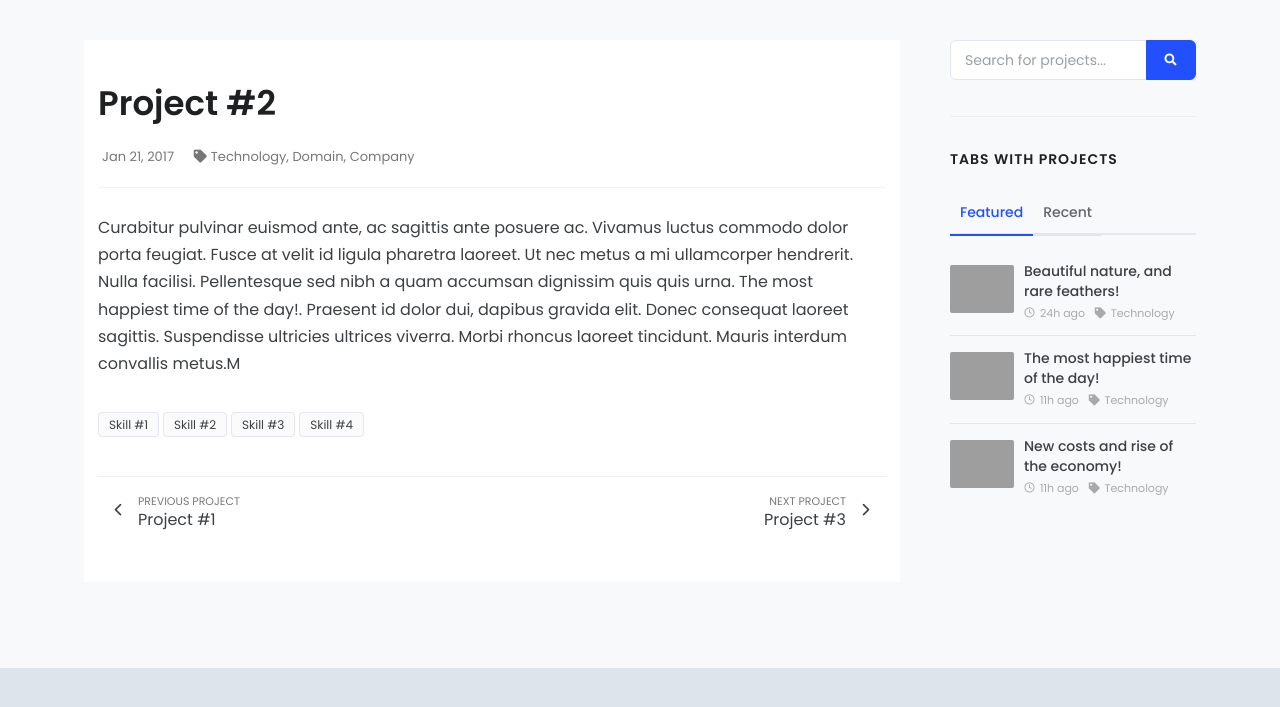
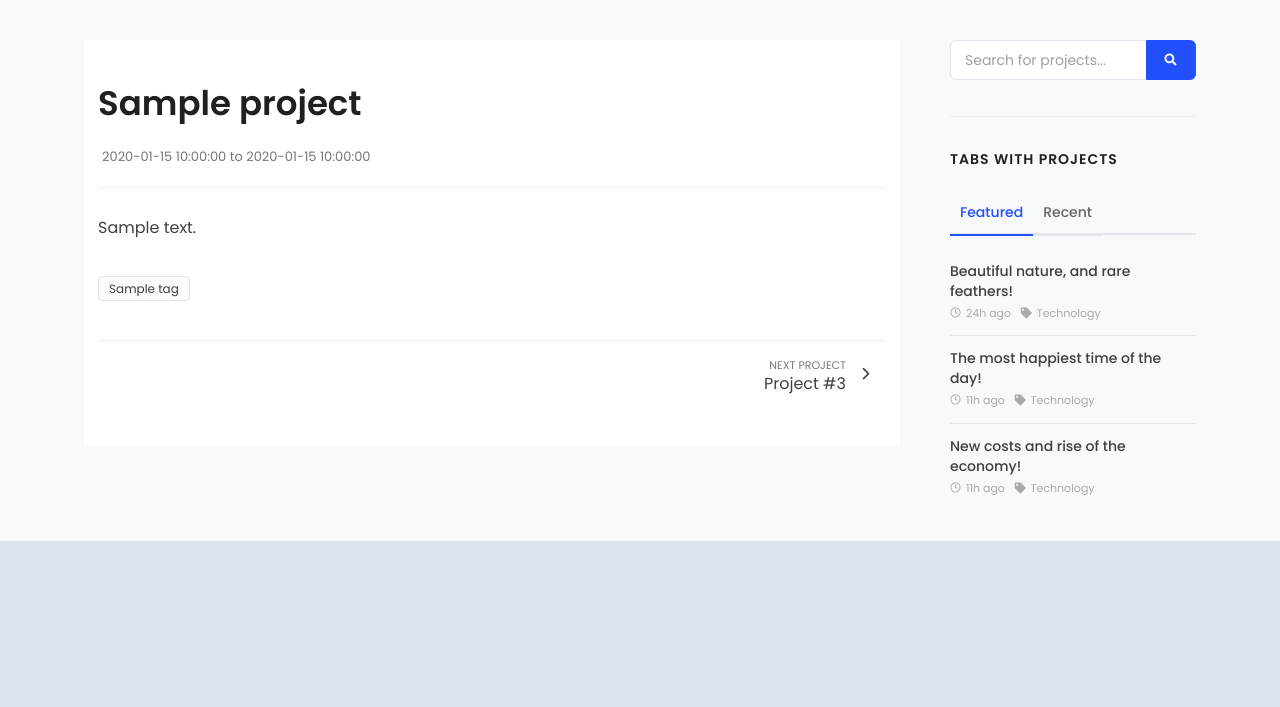
Before and after one commit to jayashankarjayan/jayashankarjayan, a Flask app: template application/templates/single-project.html in a window 1280 px wide. Shown: the part 80-787 px from the top of the page. Run offline with Flask 2, Linux system fonts and the light colour scheme; the template is opened without the code that fills it: most values are stand-ins (such as "Sample title", 1, 10 or a date in 2020); some libraries are stand-ins or nearby versions; some web fonts are replaced; grey boxes are pictures that could not be loaded.

Commit message:
dynamic data display on single project page

```diff
--- a/application/resume/persistance.py
+++ b/application/resume/persistance.py
@@ -1,6 +1,6 @@
 from models import read
-from resume._dataclass import Organization, ProjectsList
-
+from resume._dataclass import Organization
+from projects._dataclass import Project
 
 class Resume:
 
@@ -18,7 +18,7 @@ class Resume:
         records = read.get_project_list()
         projects = []
         for record in records:
-            projects.append(ProjectsList(*record))
+            projects.append(Project(*record))
 
         return projects
 
--- a/application/server.py
+++ b/application/server.py
@@ -1,4 +1,6 @@
 import os
+
+from flask import render_template
 
 from __init__ import APP
 from home.routes import BLUEPRINT_HOME
@@ -10,6 +12,10 @@ APP.register_blueprint(BLUEPRINT_HOME, url_prefix="/home")
 APP.register_blueprint(BLUEPRINT_RESUME, url_prefix="/resume")
 APP.register_blueprint(BLUEPRINT_PROJECTS, url_prefix="/projects")
 
+@APP.errorhandler(404)
+def resource_not_found(error):
+    return render_template("404.html"), 404
+
 if __name__ == "__main__":
     port = os.getenv("PORT", 5000)
     APP.run(host="0.0.0.0", port=port)
--- a/application/templates/page-about-me-basic.html
+++ b/application/templates/page-about-me-basic.html
@@ -80,7 +80,7 @@
                         <h2>Projects</h2>
                         {% for project in projects %}
                             <div class="mb-2">
-                                <a class="exp-designation" href="/projects/1">{{ project.name }}</a>
+                                <a class="exp-designation" href="/projects/{{ project.idm }}">{{ project.name }}</a>
                                 <br />
                                 <span class="exp-org">{{ project.start_date }} to {{ project.end_date }}</span>
                                 <p>{{ project.description }}</p>
--- a/application/templates/single-project.html
+++ b/application/templates/single-project.html
@@ -15,27 +15,26 @@
                         <div class="post-item">
                             <div class="post-item-wrap p-3">
                                 <div class="post-item-description">
-                                    <h2>Project #2</h2>
+                                    <h2>{{ project.name }}</h2>
                                     <div class="post-meta">
-                                        <span class="post-meta-date"><i class="fa fa-calendar-o"></i>Jan 21, 2017</span>
-                                        <span class="post-meta-category"><a href=""><i class="fa fa-tag"></i>Technology, Domain, Company</a></span>
+                                        <span class="post-meta-date">
+                                            <i class="fa fa-calendar-o"></i>{{ project.start_date}} to {{ project.end_date }}
+                                        </span>
                                     </div>
-                                    <p>Curabitur pulvinar euismod ante, ac sagittis ante posuere ac. Vivamus luctus commodo dolor porta feugiat. Fusce at velit id ligula pharetra laoreet. Ut nec metus a mi ullamcorper hendrerit. Nulla facilisi. Pellentesque
-                                        sed nibh a quam accumsan dignissim quis quis urna. The most happiest time of the day!. Praesent id dolor dui, dapibus gravida elit. Donec consequat laoreet sagittis. Suspendisse ultricies ultrices viverra. Morbi
-                                        rhoncus laoreet tincidunt. Mauris interdum convallis metus.M</p>
+                                    <p>{{ project.description }}</p>
                                 </div>
                                 <div class="post-tags">
-                                    <a href="#">Skill #1</a>
-                                    <a href="#">Skill #2</a>
-                                    <a href="#">Skill #3</a>
-                                    <a href="#">Skill #4</a>
+                                    {% for tag in project.tags %}
+                                        <a href="#">{{ tag }}</a>
+                                    {% endfor %}
                                 </div>
                                 <div class="post-navigation">
-                                    <a href="#" class="post-prev">
-                                        <div class="post-prev-title"><span>Previous Project</span>Project #1</div>
-                                    </a>
-
-                                    <a href="#" class="post-next">
+                                    {% if project.previous_project %}
+                                        <a href="{{ project.previous_project }}" class="post-prev">
+                                            <div class="post-prev-title"><span>Previous Project</span>Project #1</div>
+                                        </a>
+                                    {% endif %}
+                                    <a href="{{ project.next_project }}" class="post-next">
                                         <div class="post-next-title"><span>Next Project</span>Project #3</div>
                                     </a>
                                 </div>
@@ -74,7 +73,6 @@
                                 <div class="tab-pane fade active show" id="featured" role="tabpanel" aria-labelledby="featured-tab">
                                     <div class="post-thumbnail-list">
                                         <div class="post-thumbnail-entry">
-                                            <img alt="" src="images/blog/thumbnail/6.jpg">
                                             <div class="post-thumbnail-content">
                                                 <a href="#">Beautiful nature, and rare feathers!</a>
                                                 <span class="post-date"><i class="icon-clock"></i> 24h ago</span>
@@ -82,7 +80,6 @@
                                             </div>
                                         </div>
                                         <div class="post-thumbnail-entry">
-                                            <img alt="" src="images/blog/thumbnail/7.jpg">
                                             <div class="post-thumbnail-content">
                                                 <a href="#">The most happiest time of the day!</a>
                                                 <span class="post-date"><i class="icon-clock"></i> 11h ago</span>
@@ -90,7 +87,6 @@
                                             </div>
                                         </div>
                                         <div class="post-thumbnail-entry">
-                                            <img alt="" src="images/blog/thumbnail/8.jpg">
                                             <div class="post-thumbnail-content">
                                                 <a href="#">New costs and rise of the economy!</a>
                                                 <span class="post-date"><i class="icon-clock"></i> 11h ago</span>
@@ -102,7 +98,6 @@
                                 <div class="tab-pane fade" id="recent" role="tabpanel" aria-labelledby="recent-tab">
                                     <div class="post-thumbnail-list">
                                         <div class="post-thumbnail-entry">
-                                            <img alt="" src="images/blog/thumbnail/7.jpg">
                                             <div class="post-thumbnail-content">
                                                 <a href="#">The most happiest time of the day!</a>
                                                 <span class="post-date"><i class="icon-clock"></i> 11h ago</span>
@@ -110,7 +105,6 @@
                                             </div>
                                         </div>
                                         <div class="post-thumbnail-entry">
-                                            <img alt="" src="images/blog/thumbnail/8.jpg">
                                             <div class="post-thumbnail-content">
                                                 <a href="#">New costs and rise of the economy!</a>
                                                 <span class="post-date"><i class="icon-clock"></i> 11h ago</span>
@@ -118,7 +112,6 @@
                                             </div>
                                         </div>
                                         <div class="post-thumbnail-entry">
-                                            <img alt="" src="images/blog/thumbnail/6.jpg">
                                             <div class="post-thumbnail-content">
                                                 <a href="#">Beautiful nature, and rare feathers!</a>
                                                 <span class="post-date"><i class="icon-clock"></i> 24h ago</span>
```
Also changed, not shown: application/models/read.py (+32 -0 lines), application/projects/_dataclass.py (added, +17 -0 lines), application/projects/persistance.py (added, +17 -0 lines), application/projects/routes.py (+8 -2 lines), application/resume/_dataclass.py (+0 -8 lines), application/templates/404.html (added, +24 -0 lines).
